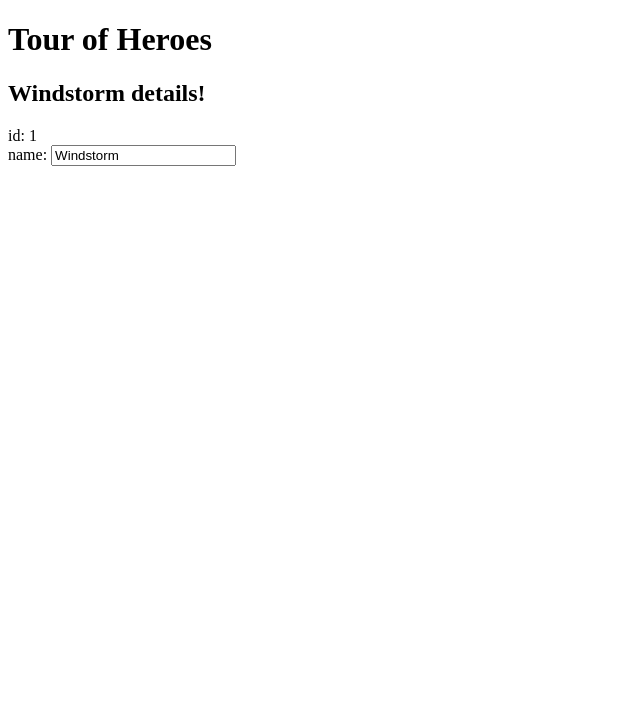
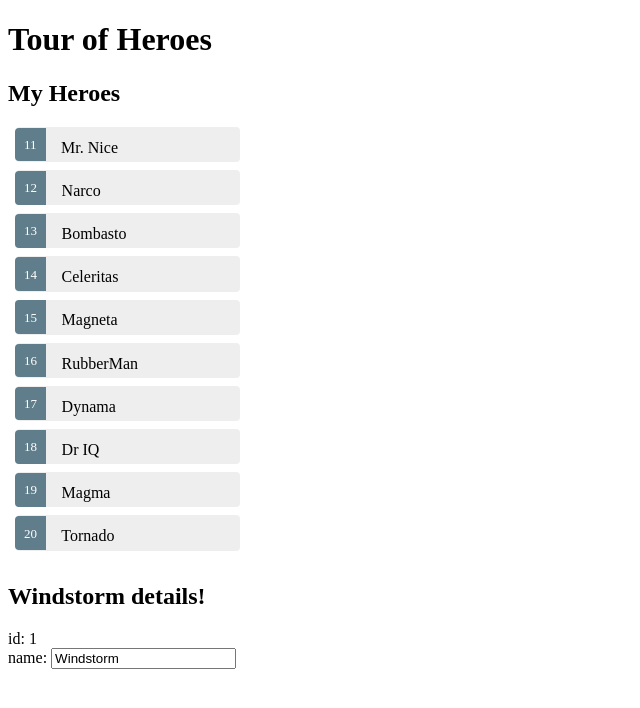
Before and after one commit to wonook/SWPP-AngularTutorial, an Angular app: page / in a window 1280 px wide. Shown: the top 708 px of the page, without its empty margins (0-640 px from the left). Built offline with nearby package versions, Linux system fonts and the light colour scheme.

Commit message:
add and display multiple heroes

```diff
--- a/src/app/app.component.css
+++ b/src/app/app.component.css
@@ -0,0 +1,47 @@
+.selected {
+  background-color: #CFD8DC !important;
+  color: white;
+}
+.heroes {
+  margin: 0 0 2em 0;
+  list-style-type: none;
+  padding: 0;
+  width: 15em;
+}
+.heroes li {
+  cursor: pointer;
+  position: relative;
+  left: 0;
+  background-color: #EEE;
+  margin: .5em;
+  padding: .3em 0;
+  height: 1.6em;
+  border-radius: 4px;
+}
+.heroes li.selected:hover {
+  background-color: #BBD8DC !important;
+  color: white;
+}
+.heroes li:hover {
+  color: #607D8B;
+  background-color: #DDD;
+  left: .1em;
+}
+.heroes .text {
+  position: relative;
+  top: -3px;
+}
+.heroes .badge {
+  display: inline-block;
+  font-size: small;
+  color: white;
+  padding: 0.8em 0.7em 0 0.7em;
+  background-color: #607D8B;
+  line-height: 1em;
+  position: relative;
+  left: -1px;
+  top: -4px;
+  height: 1.8em;
+  margin-right: .8em;
+  border-radius: 4px 0 0 4px;
+}
--- a/src/app/app.component.html
+++ b/src/app/app.component.html
@@ -1,4 +1,12 @@
 <h1>{{title}}</h1>
+
+<h2>My Heroes</h2>
+<ul class="heroes">
+  <li *ngFor="let hero of heroes">
+    <span class="badge">{{hero.id}}</span> {{hero.name}}
+  </li>
+</ul>
+
 <h2>{{hero.name}} details!</h2>
 <div>
   <label>id: </label>{{hero.id}}
--- a/src/app/app.component.ts
+++ b/src/app/app.component.ts
@@ -4,6 +4,18 @@
   id: number;
   name: string;
 }
+const HEROES: Hero[] = [
+  { id: 11, name: 'Mr. Nice' },
+  { id: 12, name: 'Narco' },
+  { id: 13, name: 'Bombasto' },
+  { id: 14, name: 'Celeritas' },
+  { id: 15, name: 'Magneta' },
+  { id: 16, name: 'RubberMan' },
+  { id: 17, name: 'Dynama' },
+  { id: 18, name: 'Dr IQ' },
+  { id: 19, name: 'Magma' },
+  { id: 20, name: 'Tornado' }
+];
 
 @Component({
   selector: 'app-root',
@@ -16,4 +28,5 @@
   	id: 1,
   	name: 'Windstorm'
   };
+  heroes = HEROES;
 }
```
